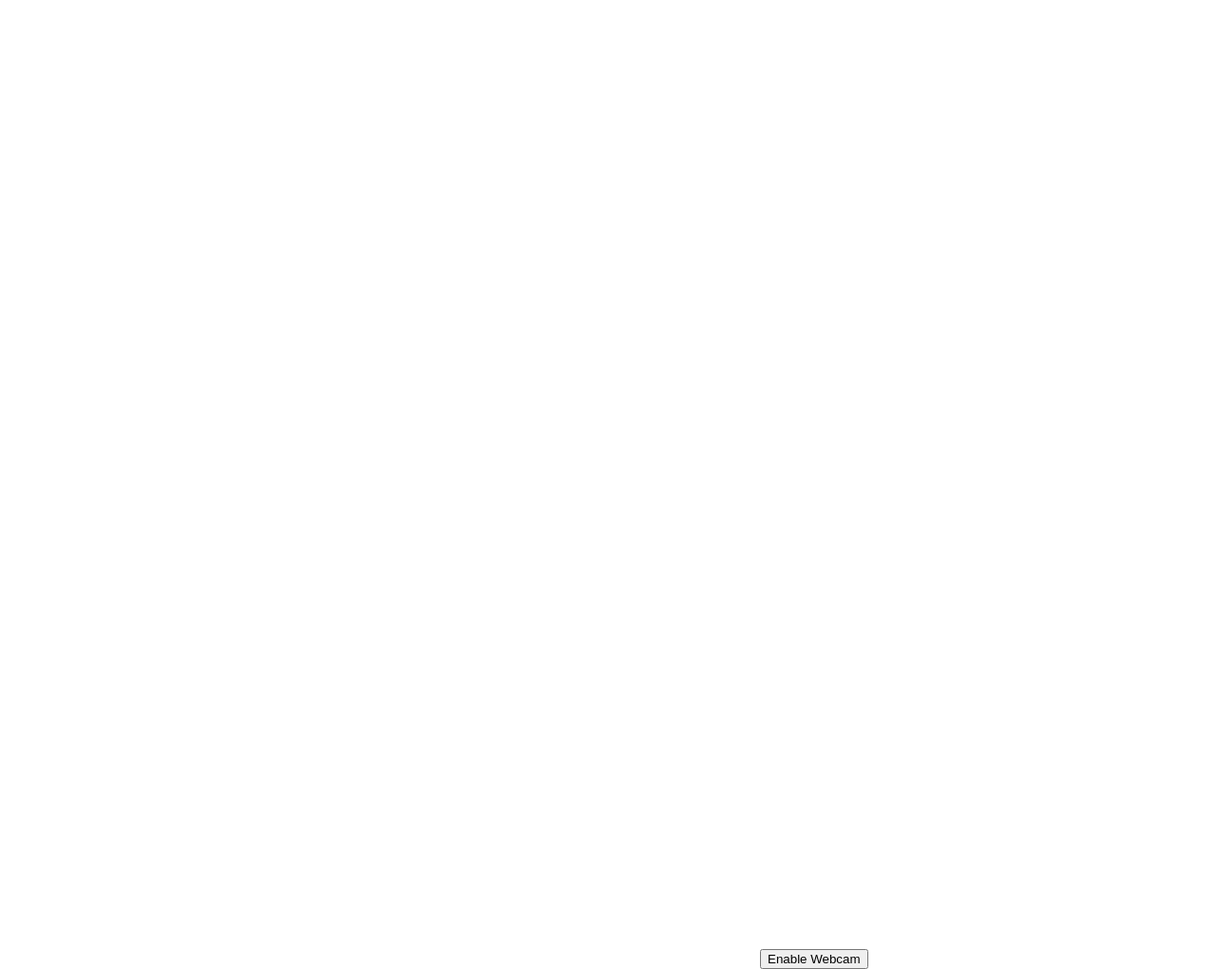
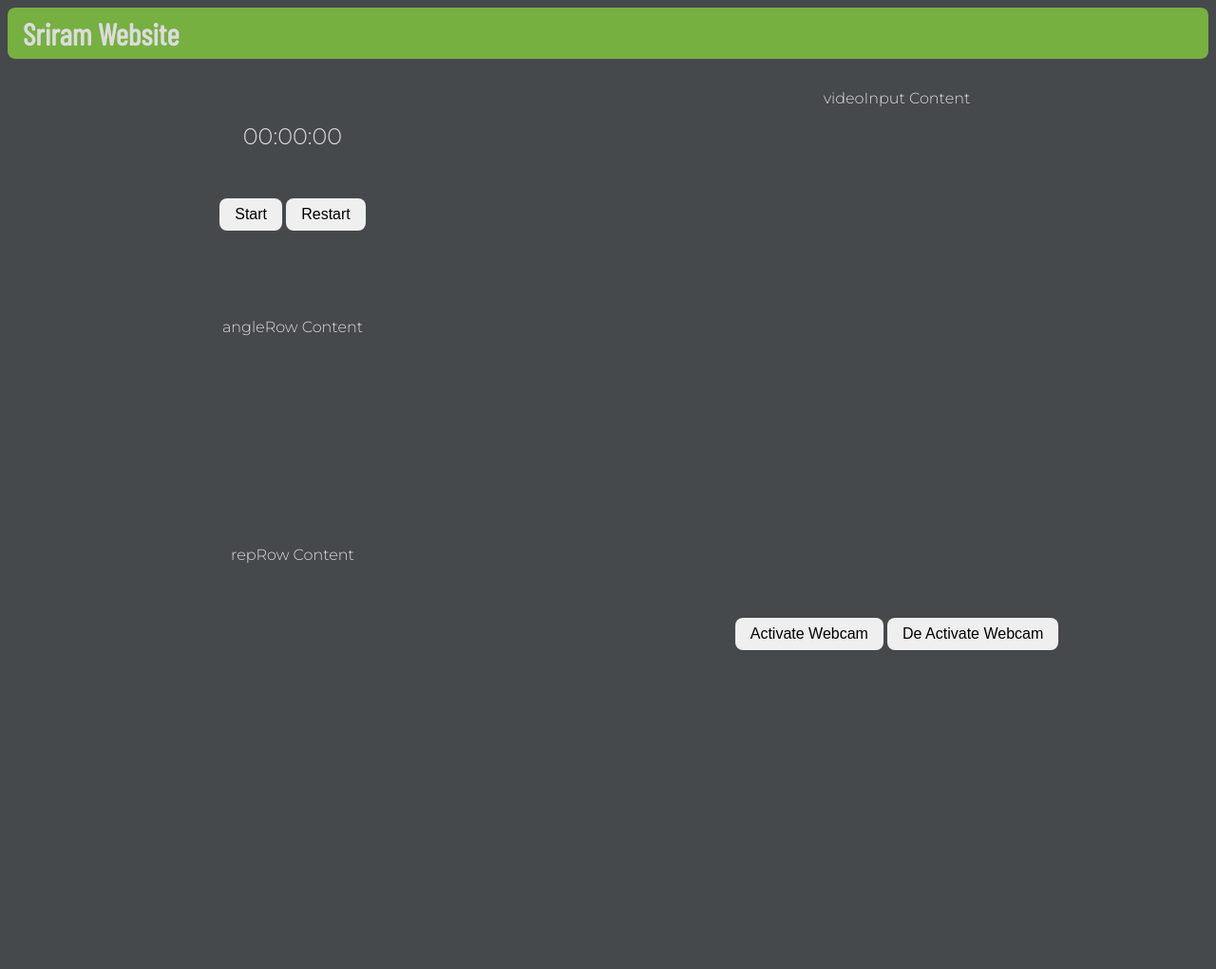
Before and after one commit to sriram273/physio-1, a plain HTML site: page PhyApp/main2.html in a window 1280 px wide. Shown: the whole page at 95% size. After the commit the page ends 800 px from the top, so only its background shows below. Drawn offline with nearby package versions, Linux system fonts and the light colour scheme.

Commit message:
updated css and html

```diff
--- a/PhyApp/main2.html
+++ b/PhyApp/main2.html
@@ -4,19 +4,122 @@
 	<head>
 		<meta charset="UTF-8">
 		<meta name="viewport" content="width=device-width, initial-scale=1.0">
-  <title>Webcam Viewer</title>
+
+		<link rel="preconnect" href="https://fonts.googleapis.com">
+		<link rel="preconnect" href="https://fonts.gstatic.com" crossorigin>
+		<link href="https://fonts.googleapis.com/css2?family=Barlow+Condensed&family=Montserrat:wght@300&display=swap" rel="stylesheet">
+		<link rel="stylesheet" href="style.css">
+
+		<title>Sriram Webcam Website</title>
 	</head>
+
 	<body>
+		<div class="grid-container">
+			<div class="grid-item navBar">
+				Sriram Website
+			</div>
 
+			<div class="grid-item stopwatchRow">
+				<div id="timer">00:00:00</div>
+				<div id="buttonDiv">
+					<button id="startStopBtn" onclick="startStopTimer()">Start</button>
+					<button id="restartBtn" onclick="restartTimer()">Restart</button>
+				</div>
+			</div>
 
+			<div class="grid-item angleRow">
+				<p>angleRow Content</p>
+			</div>
 
-    <video id="webcam" width="640" height="480" style="position: absolute; left: 0px; top: 0px;"autoplay></video>
-    <canvas id="output_canvas" width="640" height="480" style="position: absolute; left: 0px; top: 0px;"></canvas>
+			<div class="grid-item repRow">
+				<p>repRow Content</p>
+			</div>
 
+			<div class="grid-item videoInput">
+				<p>videoInput Content</p>
+				<canvas id="myCanvas" width="640" height="480"></canvas>
+			</div>
 
-<button id="enableWebcam" style="position: absolute; left: 800px; top: 1000px;">Enable Webcam</button>
+			<div class="grid-item buttonRow">
+				<div id="buttonDiv">
+					<button id="activateWebcamButton">Activate Webcam</button>
+					<button id="activateWebcamButton">De Activate Webcam</button>
+				</div>
+			</div>
 
-<script type="module">
+		</div>
+
+		<!-- stopwatch functionality script -->
+		<script>
+			var timer;
+			var isRunning = false;
+			var milliseconds = 0, seconds = 0, minutes = 0, hours = 0;
+
+			function startStopTimer() {
+				if (isRunning) {
+					// Stop the timer
+					clearInterval(timer);
+					document.getElementById('startStopBtn').innerText = 'Start';
+				} else {
+					// Start the timer
+					timer = setInterval(updateTimer, 10); // Update every 10 milliseconds
+					document.getElementById('startStopBtn').innerText = 'Stop';
+				}
+				isRunning = !isRunning;
+			}
+
+			function restartTimer() {
+				// Stop the timer if running
+				if (isRunning) {
+					clearInterval(timer);
+					isRunning = false;
+					document.getElementById('startStopBtn').innerText = 'Start';
+				}
+
+				// Reset timer variables
+				milliseconds = 0;
+				seconds = 0;
+				minutes = 0;
+				hours = 0;
+
+				// Update the timer display
+				document.getElementById('timer').innerText = '00:00:00:000';
+			}
+
+			function updateTimer() {
+				milliseconds += 10;
+				if (milliseconds === 1000) {
+					milliseconds = 0;
+					seconds++;
+					if (seconds === 60) {
+						seconds = 0;
+						minutes++;
+						if (minutes === 60) {
+							minutes = 0;
+							hours++;
+						}
+					}
+				}
+
+				// Format the time as HH:MM:SS:SSS
+				var formattedTime = pad(hours) + ':' + pad(minutes) + ':' + pad(seconds) + ':' + padMilliseconds(milliseconds);
+
+				// Update the timer display
+				document.getElementById('timer').innerText = formattedTime;
+			}
+
+			function pad(num) {
+				return num < 10 ? '0' + num : num;
+			}
+
+			function padMilliseconds(num) {
+				return num < 10 ? '00' + num : (num < 100 ? '0' + num : num);
+			}
+		</script>
+	</body>
+</html>
+
+<!-- <script type="module">
 
 
 import { PoseLandmarker, FilesetResolver, DrawingUtils } from "https://cdn.skypack.dev/@mediapipe/tasks-vision@0.10.0";
@@ -89,7 +192,4 @@ enableWebcam();
 
 
 });
-</script>
-
-</body>
-</html>
+</script> -->
--- a/PhyApp/style.css
+++ b/PhyApp/style.css
@@ -1,4 +1,105 @@
-#webcamButton
-{
-    background-color: cyan;
+:root {
+    --primary-color: #e4572e;
+    --secondary-color: #76b041;
+    --tertiary-color : #c5c3c6;
+    --font-color: #dcdcdd;
+    --background-color : #46494c;
+    --primary-font : 'Barlow Condensed', sans-serif;
+    --secondary-font : 'Montserrat', sans-serif;
+    --transition-property: 0.3s ease-in-out;
+  }
+
+body {
+    margin: 0;
+    font-family: Arial, sans-serif;
+    background-color: var(--background-color);
+    padding: 8px;
 }
+
+.grid-container {
+    display: grid;
+    grid-template-columns: repeat(2, 1fr);
+    grid-template-rows: 1fr repeat(3, 6fr);
+    gap: 8px;
+    height: 97vh; /* 100% of the viewport height */
+    text-align: center;
+}
+
+.grid-item {
+    /* border: 2px solid #ccc; */
+    padding: 8px;
+    color: var(--font-color);
+    font-family: var(--secondary-font);
+}
+
+.navBar { grid-area: 1/1/1/3; }
+.stopwatchRow{ grid-area: 2/1/2/2; }
+.angleRow{ grid-area: 3/1/3/2; }
+.repRow{ grid-area: 4/1/4/2; }
+.videoInput{ grid-area: 2/2/4/3; }
+.buttonRow{ grid-area: 4/2/4/3;}
+
+.navBar{
+    background-color: var(--secondary-color);
+    font-family: var(--primary-font);
+    font-size: xx-large;
+    font-weight: 900;
+    text-align: left;
+    padding-left: 16px;
+    transition: padding-left var(--transition-property);
+    border-radius: 8px;
+}
+
+.navBar:hover{
+    padding-left: 24px;
+}
+
+.stopwatchRow:hover{
+    color: var(--primary-color);
+}
+
+button {
+    padding: 8px 16px;
+    font-size: medium;
+    text-align: center;
+    border-radius: 8px;
+    text-decoration: none;
+    box-shadow: none;
+    border:none;
+    transition: background-color var(--transition-property)
+}
+
+button:hover{
+    text-decoration: none;
+    box-shadow: none;
+    border:none;
+    background-color: var(--secondary-color);
+}
+
+.myCanvas{
+    background-color: var(--tertiary-color);
+    border: #c5c3c6;
+}
+.stopwatchRow{
+    display: flex;
+    flex-direction: column;
+    justify-content: space-evenly;
+    align-items: center;
+    vertical-align: middle;
+}
+
+.buttonDiv{
+    padding: 8px;
+}
+
+#timer{
+    font-size: x-large;
+}
+
+.buttonRow{
+    display: flex;
+    flex-direction: column;
+    justify-content: space-evenly;
+    align-items: center;
+    vertical-align: middle;
+}
```
Lines whose indentation alone changed are shown as unchanged.
